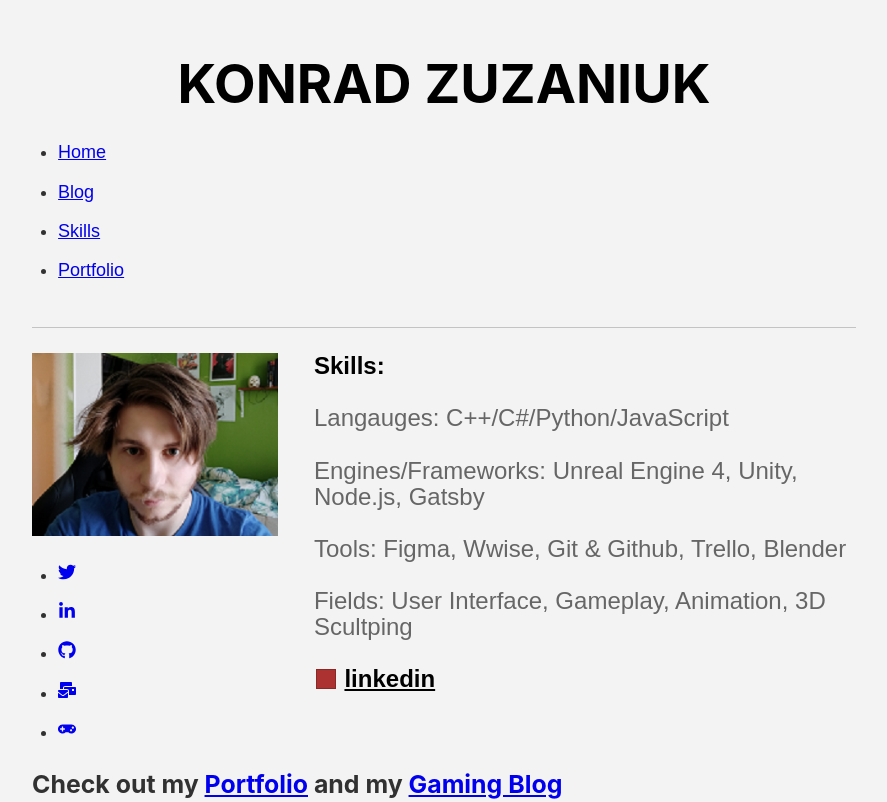
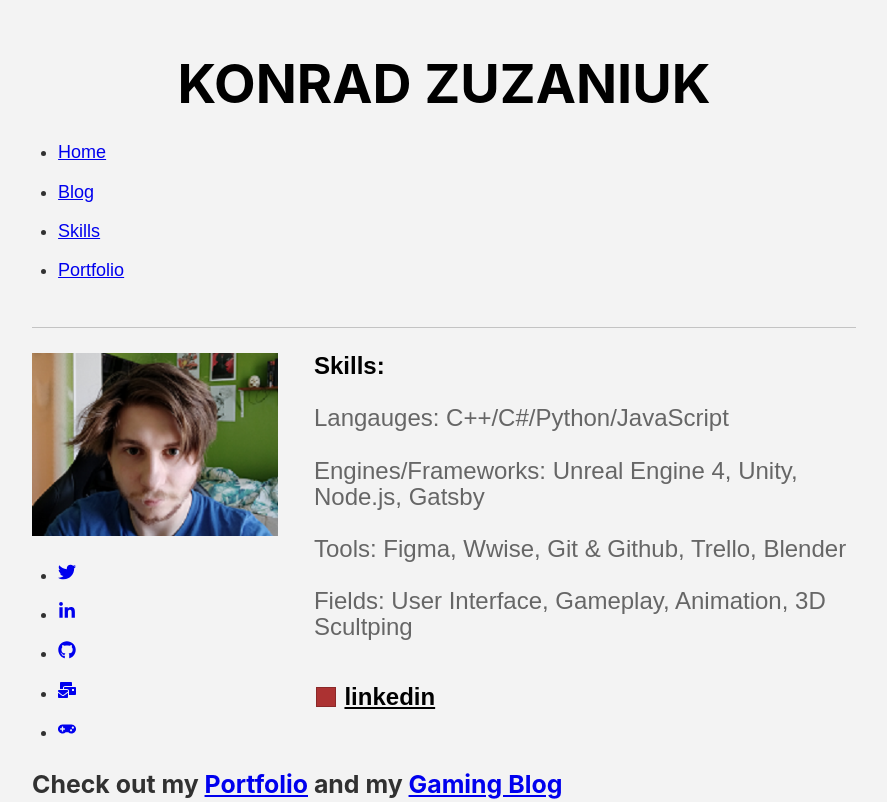
Before and after one commit to kzuzaniuk/tworzenieStron, a Gatsby site: page /about in a window 1280 px wide. Shown: the top 802 px of the page, without its empty margins (196-1083 px from the left). Built offline with nearby package versions, Linux system fonts and the light colour scheme; Gatsby itself is replaced by a stand-in of ours.

Commit message:
margin adjustment

```diff
--- a/src/pages/about.module.scss
+++ b/src/pages/about.module.scss
@@ -48,7 +48,6 @@
     height: 20px;
     margin: 2.5px;
     margin-right: 8px;
-    margin-bottom: 1rem;
     border: 1px solid rgba(0, 0, 0, .2);
     background: #ac3232;
   }
@@ -57,6 +56,8 @@
     color: black;
     font-size: x-large;
     font-weight: bold;
+    margin-bottom: 2rem;
+    margin-top: 1rem;
 
 }
 
```
